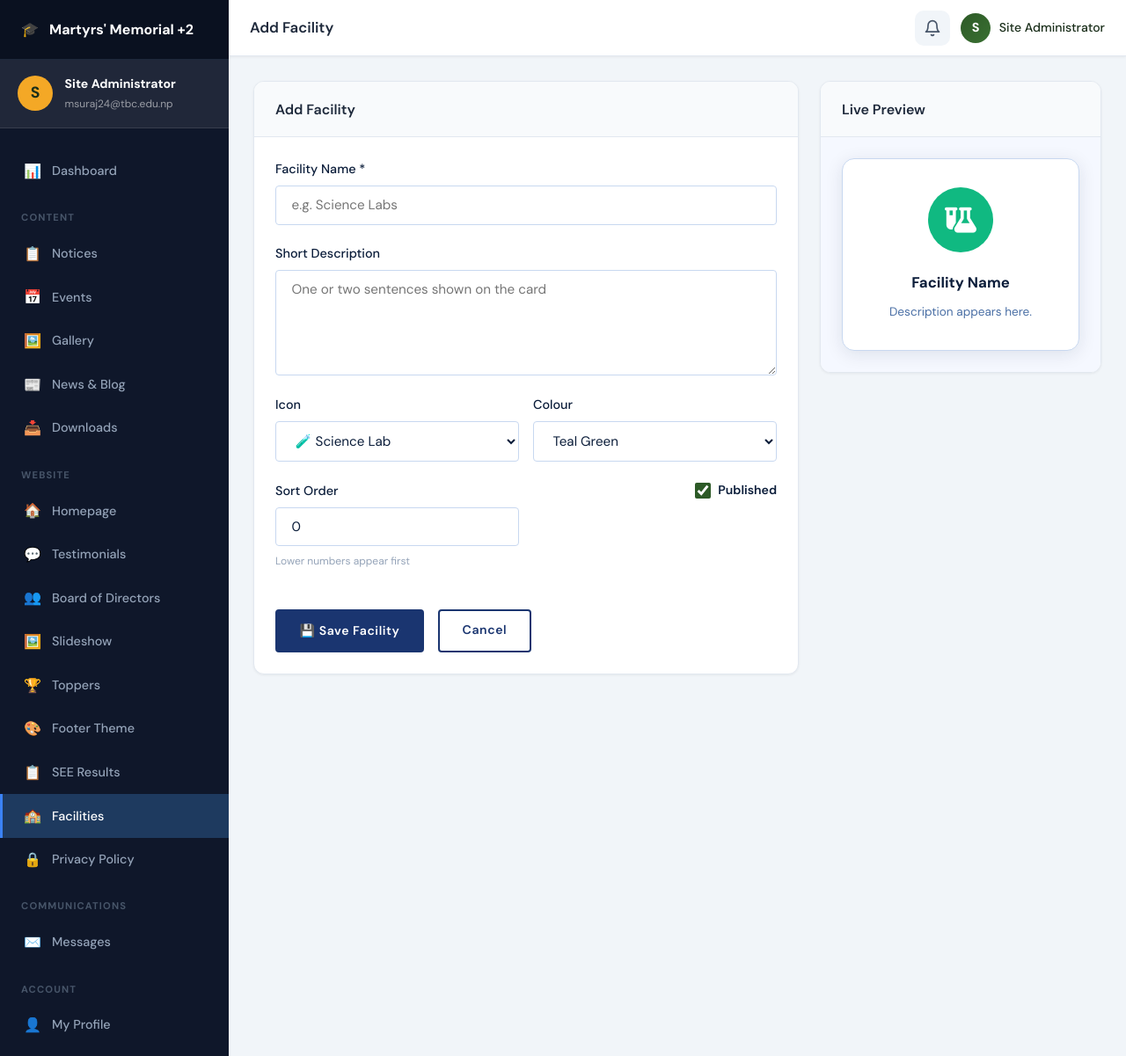
After one commit to itsmesuraj9826-art/Martyrs-Memorial, a Flask app: page /admin/facilities/new in a window 1280 px wide. The commit adds this page. Shown: the whole page at 88% size. Run offline with Flask 3, Linux system fonts and the light colour scheme; a user stored in the database is signed in; some libraries are stand-ins or nearby versions.

Commit message:
updated files and app.py and admin basse

```diff
--- a/app.py
+++ b/app.py
@@ -551,6 +551,19 @@ def set_setting(key, value):
     db.session.commit()
 
 
+class Facility(db.Model):
+    """School facilities — fully admin managed."""
+    __tablename__ = 'facilities'
+    id           = db.Column(db.Integer,     primary_key=True)
+    name         = db.Column(db.String(150), nullable=False)
+    description  = db.Column(db.Text,        nullable=True)
+    icon         = db.Column(db.String(80),  default='fa-solid fa-school')
+    color        = db.Column(db.String(20),  default='#1a3570')
+    sort_order   = db.Column(db.Integer,     default=0)
+    is_published = db.Column(db.Boolean,     default=True)
+    created_at   = db.Column(db.DateTime,    default=utc_now)
+
+
 # ─────────────────────────────────────────────
 # 5. FORMS
 # ─────────────────────────────────────────────
@@ -801,6 +814,49 @@ class SEEResultForm(FlaskForm):
     ], default='2083')
     is_published  = BooleanField('Published', default=True)
     submit        = SubmitField('Save Result')
+
+
+FACILITY_ICONS = [
+    ('fa-solid fa-flask-vial',       '🧪 Science Lab'),
+    ('fa-solid fa-desktop',          '🖥️ Computer Lab'),
+    ('fa-solid fa-book-open',        '📖 Library'),
+    ('fa-solid fa-futbol',           '⚽ Sports'),
+    ('fa-solid fa-palette',          '🎨 Arts'),
+    ('fa-solid fa-utensils',         '🍴 Cafeteria'),
+    ('fa-solid fa-bus',              '🚌 Transport'),
+    ('fa-solid fa-house-medical',    '🏥 Health / First Aid'),
+    ('fa-solid fa-wifi',             '📶 Wi-Fi'),
+    ('fa-solid fa-video',            '📹 Smart Classroom'),
+    ('fa-solid fa-music',            '🎵 Music Room'),
+    ('fa-solid fa-flask',            '⚗️ Chemistry Lab'),
+    ('fa-solid fa-dna',              '🧬 Biology Lab'),
+    ('fa-solid fa-bolt',             '⚡ Physics Lab'),
+    ('fa-solid fa-building-shield',  '🛡️ Security / CCTV'),
+    ('fa-solid fa-school',           '🏫 General'),
+]
+
+FACILITY_COLORS = [
+    ('#10b981', 'Teal Green'),
+    ('#3b82f6', 'Sky Blue'),
+    ('#a855f7', 'Purple'),
+    ('#65a30d', 'Lime Green'),
+    ('#f59e0b', 'Amber Gold'),
+    ('#9f1239', 'Maroon'),
+    ('#1a3570', 'School Navy'),
+    ('#d4920a', 'School Gold'),
+    ('#0891b2', 'Cyan'),
+    ('#e8453c', 'School Red'),
+]
+
+
+class FacilityForm(FlaskForm):
+    name         = StringField('Facility Name', validators=[DataRequired(), Length(1, 150)])
+    description  = TextAreaField('Short Description', validators=[Optional(), Length(0, 300)])
+    icon         = SelectField('Icon',   choices=FACILITY_ICONS)
+    color        = SelectField('Colour', choices=FACILITY_COLORS)
+    sort_order   = IntegerField('Sort Order', validators=[Optional()], default=0)
+    is_published = BooleanField('Published', default=True)
+    submit       = SubmitField('Save Facility')
 
 
 # ─────────────────────────────────────────────
@@ -982,9 +1038,11 @@ def about():
 
 @public_bp.route('/academics')
 def academics():
-    syllabi   = Download.query.filter_by(is_published=True, category='syllabus').order_by(Download.created_at.desc()).all()
-    calendars = Download.query.filter_by(is_published=True, category='calendar').order_by(Download.created_at.desc()).all()
-    return render_template('public/academics.html', syllabi=syllabi, calendars=calendars)
+    syllabi    = Download.query.filter_by(is_published=True, category='syllabus').order_by(Download.created_at.desc()).all()
+    calendars  = Download.query.filter_by(is_published=True, category='calendar').order_by(Download.created_at.desc()).all()
+    facilities = Facility.query.filter_by(is_published=True).order_by(Facility.sort_order.asc(), Facility.id.asc()).all()
+    return render_template('public/academics.html', syllabi=syllabi, calendars=calendars,
+                           facilities=facilities)
 
 
 @public_bp.route('/notices')
@@ -2125,6 +2183,60 @@ def privacy_policy_admin():
 def notifications():
     """Redirect to messages filtered to unread — bell icon target."""
     return redirect(url_for('admin.messages', read='unread'))
+
+
+# ── Facilities ───────────────────────────────────────────────────────────────
+
+@admin_bp.route('/facilities')
+@_require_admin
+def facilities():
+    items = Facility.query.order_by(Facility.sort_order.asc(), Facility.id.asc()).all()
+    return render_template('admin/facilities.html', facilities=items)
+
+
+@admin_bp.route('/facilities/new', methods=['GET', 'POST'])
+@_require_admin
+def facility_new():
+    form = FacilityForm()
+    if form.validate_on_submit():
+        f = Facility(
+            name=form.name.data, description=form.description.data,
+            icon=form.icon.data, color=form.color.data,
+            sort_order=form.sort_order.data or 0,
+            is_published=form.is_published.data)
+        db.session.add(f)
+        db.session.commit()
+        flash(f.name + ' added to facilities.', 'success')
+        return redirect(url_for('admin.facilities'))
+    return render_template('admin/facility_form.html', form=form, title='Add Facility', facility=None)
+
+
+@admin_bp.route('/facilities/<int:fid>/edit', methods=['GET', 'POST'])
+@_require_admin
+def facility_edit(fid):
+    f    = Facility.query.get_or_404(fid)
+    form = FacilityForm(obj=f)
+    if form.validate_on_submit():
+        f.name         = form.name.data
+        f.description  = form.description.data
+        f.icon         = form.icon.data
+        f.color        = form.color.data
+        f.sort_order   = form.sort_order.data or 0
+        f.is_published = form.is_published.data
+        db.session.commit()
+        flash(f.name + ' updated.', 'success')
+        return redirect(url_for('admin.facilities'))
+    return render_template('admin/facility_form.html', form=form, title='Edit Facility', facility=f)
+
+
+@admin_bp.route('/facilities/<int:fid>/delete', methods=['POST'])
+@_require_admin
+def facility_delete(fid):
+    f = Facility.query.get_or_404(fid)
+    db.session.delete(f)
+    db.session.commit()
+    flash(f.name + ' removed.', 'success')
+    return redirect(url_for('admin.facilities'))
 
 
 # ── SEE Results ──────────────────────────────────────────────────────────────
@@ -2525,6 +2637,21 @@ def seed_database():
                 year='2082', rank=rank, is_published=True, sort_order=rank))
         print(f"  Seeded {len(_dummy)} dummy toppers.")
 
+    # Seed the six original facilities (only when table is empty)
+    if not Facility.query.first():
+        _facs = [
+            ('Science Labs',  'State-of-the-art laboratories for Physics, Chemistry and Biology.', 'fa-solid fa-flask-vial', '#10b981', 1),
+            ('Computer Labs', 'Modern computing with high-speed internet and latest software.',    'fa-solid fa-desktop',    '#3b82f6', 2),
+            ('Library',       'A rich collection of books, journals and digital resources.',       'fa-solid fa-book-open',  '#a855f7', 3),
+            ('Sports Ground', 'Full-size grounds and indoor sports facilities.',                   'fa-solid fa-futbol',     '#65a30d', 4),
+            ('Arts Centre',   'Dedicated spaces for visual arts, music and creative expression.',  'fa-solid fa-palette',    '#f59e0b', 5),
+            ('Cafeteria',     'Hygienic, nutritious meals in a clean dining hall.',                'fa-solid fa-utensils',   '#9f1239', 6),
+        ]
+        for name, desc, icon, color, order in _facs:
+            db.session.add(Facility(name=name, description=desc, icon=icon,
+                                    color=color, sort_order=order, is_published=True))
+        print("  Seeded 6 default facilities.")
+
     # Seed default footer theme row
     if not FooterTheme.query.first():
         db.session.add(FooterTheme(
--- /dev/null
+++ b/templates/admin/facility_form.html
@@ -0,0 +1,106 @@
+{% extends 'layouts/admin_base.html' %}
+{% block title %}{{ title }}{% endblock %}
+{% block page_title %}{{ title }}{% endblock %}
+
+{% block content %}
+<link rel="stylesheet" href="https://cdnjs.cloudflare.com/ajax/libs/font-awesome/6.5.1/css/all.min.css">
+
+<div style="display:grid;grid-template-columns:1fr 320px;gap:1.5rem;align-items:start">
+
+  <!-- Form -->
+  <div class="card">
+    <div class="card-header"><h3>{{ title }}</h3></div>
+    <div class="card-body">
+      <form method="POST">
+        {{ csrf_token_field() }}
+
+        <div class="form-group">
+          <label>Facility Name *</label>
+          {{ form.name(class="form-control", id="fName", placeholder="e.g. Science Labs") }}
+        </div>
+
+        <div class="form-group">
+          <label>Short Description</label>
+          {{ form.description(class="form-control", id="fDesc", rows="3",
+             placeholder="One or two sentences shown on the card") }}
+        </div>
+
+        <div class="form-row">
+          <div class="form-group">
+            <label>Icon</label>
+            {{ form.icon(class="form-control", id="fIcon") }}
+          </div>
+          <div class="form-group">
+            <label>Colour</label>
+            {{ form.color(class="form-control", id="fColor") }}
+          </div>
+        </div>
+
+        <div class="form-row">
+          <div class="form-group">
+            <label>Sort Order</label>
+            {{ form.sort_order(class="form-control", placeholder="0") }}
+            <small style="font-size:.75rem;color:#94a3b8">Lower numbers appear first</small>
+          </div>
+          <div class="form-group" style="display:flex;align-items:flex-end;padding-bottom:.35rem">
+            <label style="display:flex;align-items:center;gap:.55rem;cursor:pointer;font-weight:600;font-size:.88rem;margin:0">
+              {{ form.is_published(style="width:18px;height:18px;accent-color:#2d5a27;cursor:pointer") }}
+              Published
+            </label>
+          </div>
+        </div>
+
+        <div class="form-actions">
+          <button type="submit" class="btn btn-primary">💾 Save Facility</button>
+          <a href="{{ url_for('admin.facilities') }}" class="btn btn-outline">Cancel</a>
+        </div>
+      </form>
+    </div>
+  </div>
+
+  <!-- Live preview -->
+  <div class="card">
+    <div class="card-header"><h3>Live Preview</h3></div>
+    <div class="card-body" style="background:#f5f8ff">
+      <div id="previewCard" style="background:#fff;border-radius:14px;padding:2rem 1.5rem;text-align:center;
+                                    box-shadow:0 4px 20px rgba(11,29,58,.1);border:1px solid #c8d8f0">
+        <div id="pvIcon" style="width:74px;height:74px;border-radius:50%;margin:0 auto 1.25rem;
+                                 display:flex;align-items:center;justify-content:center;
+                                 background:#1a3570;color:#fff;font-size:1.8rem">
+          <i class="fa-solid fa-school"></i>
+        </div>
+        <h3 id="pvName" style="font-size:1.05rem;font-weight:700;color:#0b1d3a;margin-bottom:.5rem">
+          Facility Name
+        </h3>
+        <p id="pvDesc" style="font-size:.85rem;color:#4a6fa5;line-height:1.6">
+          Description appears here.
+        </p>
+      </div>
+    </div>
+  </div>
+</div>
+
+<script>
+(function(){
+  var name  = document.getElementById('fName');
+  var desc  = document.getElementById('fDesc');
+  var icon  = document.getElementById('fIcon');
+  var color = document.getElementById('fColor');
+
+  var pvName = document.getElementById('pvName');
+  var pvDesc = document.getElementById('pvDesc');
+  var pvIcon = document.getElementById('pvIcon');
+
+  function update(){
+    pvName.textContent = name.value || 'Facility Name';
+    pvDesc.textContent = desc.value || 'Description appears here.';
+    pvIcon.style.background = color.value;
+    pvIcon.innerHTML = '<i class="' + icon.value + '"></i>';
+  }
+
+  [name, desc].forEach(function(el){ el.addEventListener('input', update); });
+  [icon, color].forEach(function(el){ el.addEventListener('change', update); });
+  update();
+})();
+</script>
+{% endblock %}
--- a/templates/layouts/admin_base.html
+++ b/templates/layouts/admin_base.html
@@ -98,6 +98,11 @@
         <li>
           <a href="{{ url_for('admin.see_results') }}" class="{% if 'see_result' in request.endpoint %}active{% endif %}">
             <span class="nav-icon">📋</span> SEE Results
+          </a>
+        </li>
+        <li>
+          <a href="{{ url_for('admin.facilities') }}" class="{% if 'facilit' in request.endpoint %}active{% endif %}">
+            <span class="nav-icon">🏫</span> Facilities
           </a>
         </li>
 
```
Also changed, not shown: templates/admin/facilities.html (added, +69 -0 lines), templates/public/facilities_section.html (added, +29 -0 lines).
